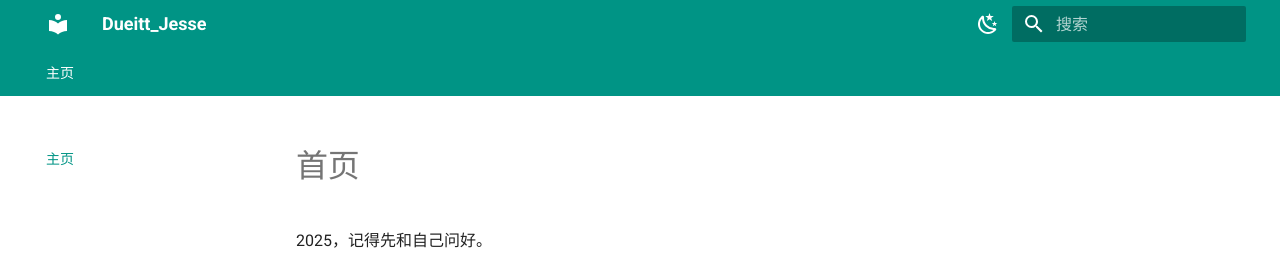
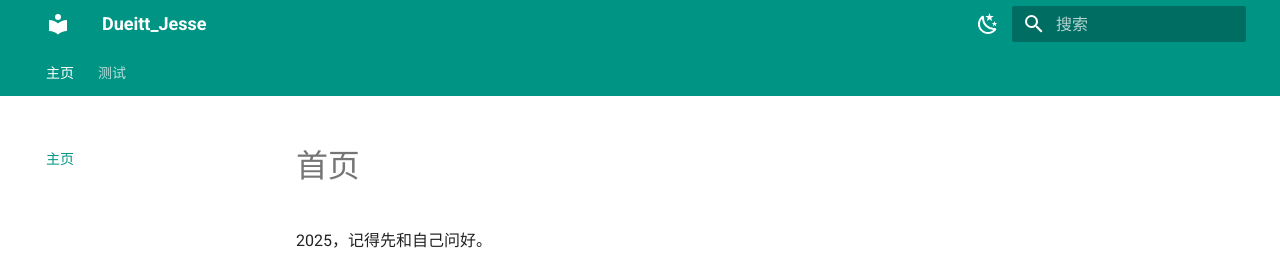
Before and after one commit to JesseHaoTian/HTBlog, an MkDocs documentation site: the page built from docs/index.md, in a window 1280 px wide. Shown: the top 256 px of the page. Built offline with MkDocs 1.6.1 and Material for MkDocs 9.7.7, drawn with Linux system fonts in a browser that asks for light colours.

Commit message:
2025-03-24_22:54:10 update

```diff
--- a/mkdocs.yml
+++ b/mkdocs.yml
@@ -29,6 +29,7 @@ theme:
 # 这里写目录
 nav:
   - 主页: index.md
+  - 测试: 测试文档.md
 
 markdown_extensions:
   # 支持个性化定制
```
